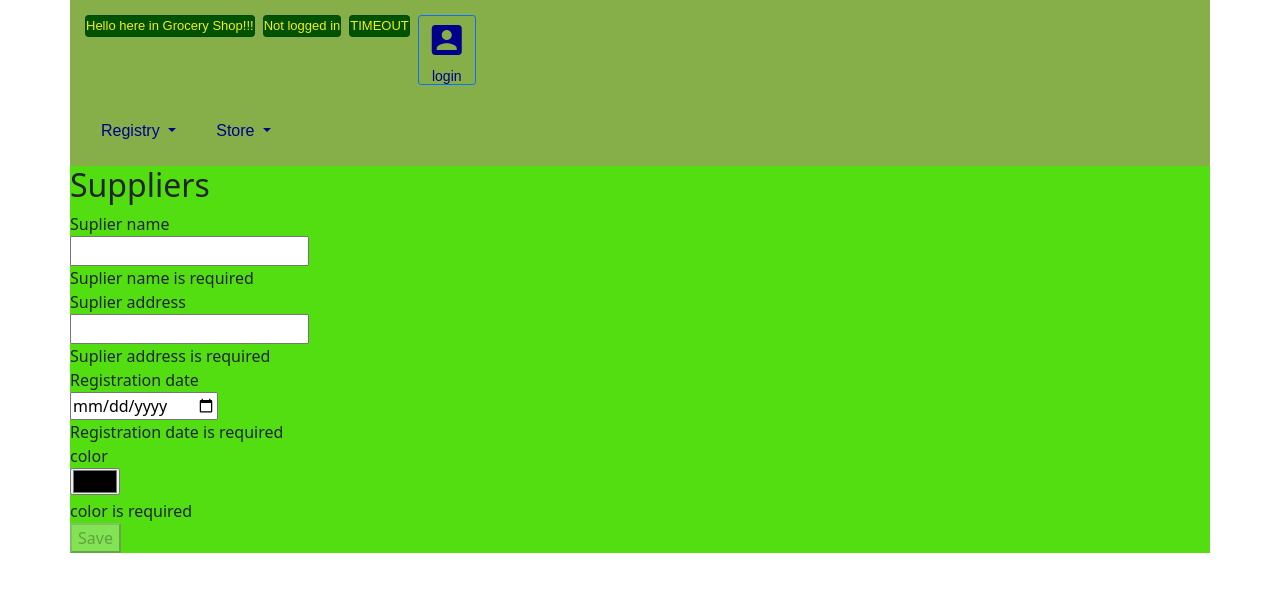
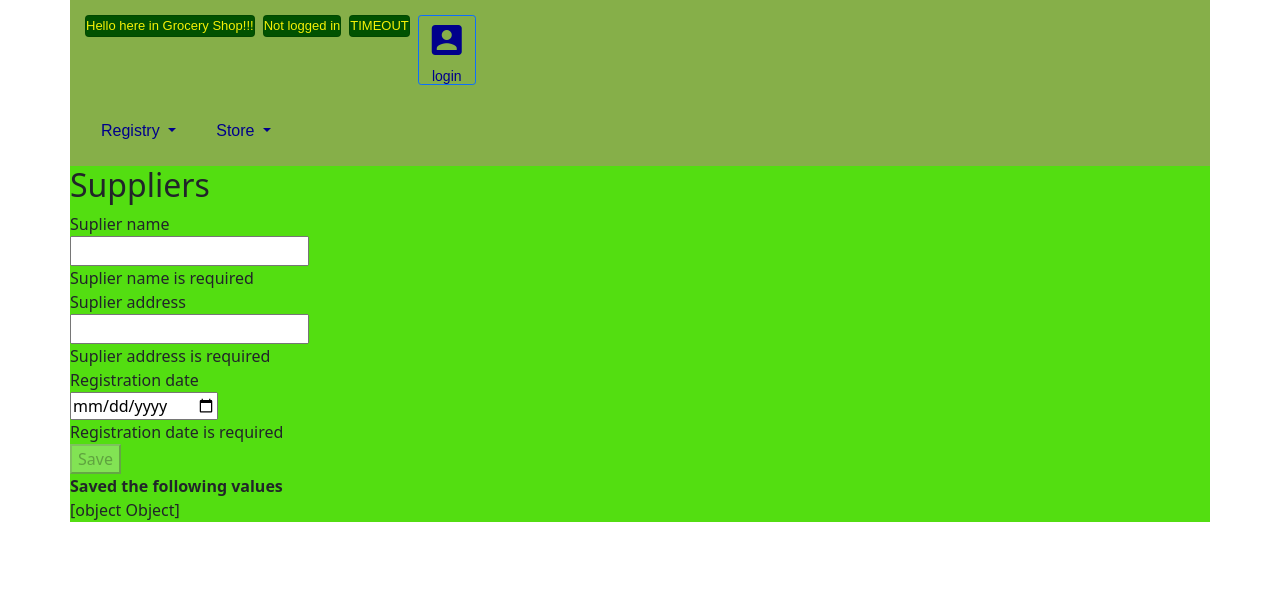
Before and after one commit to mturcs/my-app, an Angular app: page /supply in a window 1280 px wide. Shown: the top 592 px of the page. Built offline with nearby package versions, Linux system fonts and the light colour scheme.

Commit message:
minor changes

```diff
--- a/src/app/grs-supply/dynamic-form.component.html
+++ b/src/app/grs-supply/dynamic-form.component.html
@@ -7,7 +7,7 @@
     </div>
 
     <div class="form-row">
-      <button type="submit" [disabled]="!form.valid">Save</button>
+      <button type="submit" [disabled]="!form.valid" >Save</button>
     </div>
   </form>
 
--- a/src/app/grs-supply/dynamic-form.component.ts
+++ b/src/app/grs-supply/dynamic-form.component.ts
@@ -14,25 +14,25 @@ export class DynamicFormComponent implements OnInit {
 
   @Input() questions: QuestionBase<string>[] | null = [];
   form!: FormGroup;
-  payLoad = '';
+  payLoad:Object = {};
 
   constructor(private qcs: QuestionControlService) {}
 
   ngOnInit() {
     this.form = this.qcs.toFormGroup(this.questions as QuestionBase<string>[]);
-    this.form.controls["firstName"].addValidators([UsernameValidator.cannotContainSpace])
+    this.form.controls["suplierAddress"].addValidators([UsernameValidator.cannotContainSpace])
   }
 
   onSubmit() {
     this.payLoad = JSON.stringify(this.form.getRawValue());
-    console.log("FORMVALUE",this.form.value["hallo"])
+    //console.log("FORMVALUE",this.form.value["hallo"])
+    //console.log("payload",this.payLoad)
   }
-
-
 
 
 }
 
+export var payLoad:Object
 
 
 /*
--- a/src/app/grs-supply/grs-supply.component.ts
+++ b/src/app/grs-supply/grs-supply.component.ts
@@ -1,8 +1,8 @@
 import { Component, OnInit } from '@angular/core';
 import { QuestionService } from './question.service';
 import { QuestionBase } from './question-base';
-import { DynamicFormComponent } from './dynamic-form.component'
-import { Observable } from 'rxjs';
+import { DynamicFormComponent,payLoad } from './dynamic-form.component'
+import { Observable, Subscriber } from 'rxjs';
 import { AbstractControl, ValidationErrors } from '@angular/forms';
 
 
@@ -24,9 +24,18 @@ export class GrsSupplyComponent  {
 
   ngOnInit(): void {
 
+    console.log("PAYLOAD",typeof(payLoad))
+  }
 
+  ngOnDestroy() {
+    console.log("PAYLOAD",typeof(payLoad))
+  }
 
-  }
+  saveClicked() {
+
+    this.questions$.subscribe(x=>{console.log("subscribe",x)})
+
+    }
 
 
 
@@ -38,7 +47,7 @@ export class UsernameValidator {
           return {cannotContainSpace: true}
       }
 
-      console.log("mycontroll")
+     // console.log("mycontroll",control.value)
 
       return null;
   }
--- a/src/app/grs-supply/question-control.service.ts
+++ b/src/app/grs-supply/question-control.service.ts
@@ -31,7 +31,7 @@ export class QuestionControlService {
 */
     //new FormControl('firstName',Validators.pattern('HALLO'))
 
-console.log("question",questions)
+console.log("question",questions.keys)
 group["firstName"]= new FormControl('',Validators.minLength(5))
 group["valami"]= new FormControl('',Validators.minLength(6))
 
--- a/src/app/grs-supply/question.service.ts
+++ b/src/app/grs-supply/question.service.ts
@@ -88,13 +88,7 @@ export class QuestionService {
         type: 'date',
         order: 2
       }),
-      new TextboxQuestion({
-        key: 'color',
-        label: 'color',
-        required: true,
-        type: 'color',
-        order: 2
-      }),
+
 
     ];
 
```
